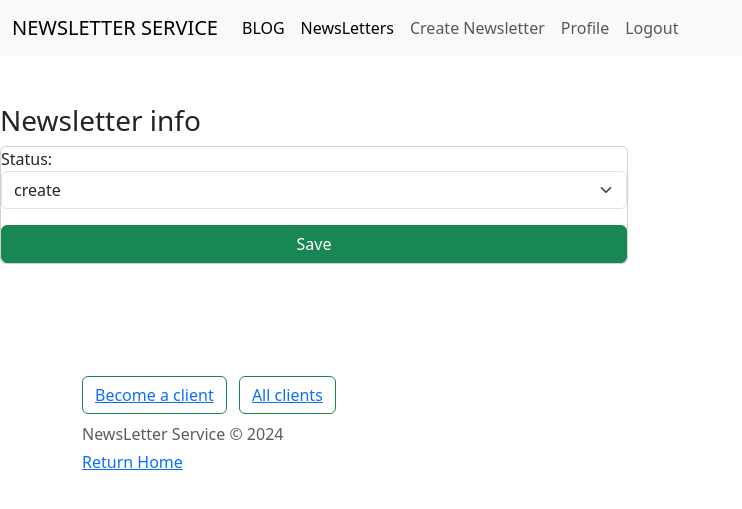
After one commit to GlebOhlopkov/newsletter_service, a Django app: page /newsletter__moderator_update/1/ in a window 1280 px wide. The commit adds this page. Shown: the top 509 px of the page, without its empty margins (0-742 px from the left). Run offline with Django 5.2, Linux system fonts and the light colour scheme; a user stored in the database is signed in; tables that the repository leaves empty hold one stand-in row (values such as "Sample post"); some libraries are stand-ins or nearby versions.

Commit message:
add moderator control panel, add cache pages

```diff
--- a/mailing/forms.py
+++ b/mailing/forms.py
@@ -35,3 +35,10 @@ class NewsletterForm(BootstrapFormStyleMixin, forms.ModelForm):
         model = Newsletter
         fields = ('theme_massage', 'text_massage', 'send_time_start',
                   'send_time_finish', 'period', 'status', 'clients',)
+
+
+class NewsletterModeratorForm(BootstrapFormStyleMixin, forms.ModelForm):
+
+    class Meta:
+        model = Newsletter
+        fields = ('status', )
--- a/mailing/templates/mailing/includes/inc_nav_bar.html
+++ b/mailing/templates/mailing/includes/inc_nav_bar.html
@@ -27,6 +27,10 @@
                 <li class="nav-item">
                     <a class="nav-link" href="{% url 'users:register' %}">Register</a>
                 {% endif %}
+                {% if user.role == 'Moderator' %}
+                <li class="nav-item">
+                    <a class="nav-link" href="{% url 'users:user_list' %}">All users</a>
+                {% endif %}
                 </li>
             </ul>
         </div>
--- a/mailing/templates/mailing/newsletter_list.html
+++ b/mailing/templates/mailing/newsletter_list.html
@@ -14,8 +14,13 @@
                     <h5 class="card-text">Last time send: {{newsletter.last_send_time}}</h5>
                     <p class="card-text"><small class="text-body-secondary">Created by:
                         {{newsletter.user|default:"Nobody"}} </small></p>
+                    {% if user.role == 'Moderator' %}
+                    <a href="{% url 'mailing:newsletter_moderator_update' pk=newsletter.pk %}" class="btn btn-primary" tabindex="-1"
+                       role="button" aria-disabled="true">Newsletter info</a>
+                    {% else %}
                     <a href="{% url 'mailing:newsletter_view' pk=newsletter.pk %}" class="btn btn-primary" tabindex="-1"
                        role="button" aria-disabled="true">Newsletter info</a>
+                    {% endif %}
                     <a href="{% url 'mailing:lognewsletter_list' pk=newsletter.pk %}" class="btn btn-secondary" tabindex="-1"
                        role="button" aria-disabled="true">Newsletter Log</a>
                 </div>
--- /dev/null
+++ b/mailing/templates/mailing/newsletter_moderator_form.html
@@ -0,0 +1,19 @@
+{% extends 'mailing/base.html' %}
+
+{% block content_block %}
+<div class="col-12">
+    <form class="row" method="post" enctype="multipart/form-data">
+        <div class="col-6">
+            <h3>Newsletter info</h3>
+            <div class="card mb-3">
+                {% csrf_token %}
+                {{ form.as_p }}
+                <button type="submit" class="btn btn-success">
+                    Save
+                </button>
+            </div>
+        </div>
+    </form>
+</div>
+
+{% endblock %}
--- a/mailing/urls.py
+++ b/mailing/urls.py
@@ -1,18 +1,22 @@
 from django.urls import path
+from django.views.decorators.cache import cache_page
 
 from mailing.views import NewsletterListView, NewsletterCreateView, NewsletterDetailView, NewsletterUpdateView, \
-    NewsletterDeleteView, ClientCreateView, ClientListView, LogNewsletterDetailView, LogNewsletterListView, HomeView
+    NewsletterDeleteView, ClientCreateView, ClientListView, LogNewsletterDetailView, LogNewsletterListView, HomeView, \
+    NewsletterModeratorUpdateView
 
 app_name = 'mailing'
 
 urlpatterns = [
-    path('', HomeView.as_view(), name='home'),
+    path('', cache_page(60)(HomeView.as_view()), name='home'),
     path('client_list', ClientListView.as_view(), name='client_list'),
     path('client_create', ClientCreateView.as_view(), name='client_create'),
     path('newsletter_list', NewsletterListView.as_view(), name='newsletter_list'),
     path('newsletter_create', NewsletterCreateView.as_view(), name='newsletter_create'),
-    path('newsletter/<int:pk>/', NewsletterDetailView.as_view(), name='newsletter_view'),
+    path('newsletter/<int:pk>/', cache_page(60)(NewsletterDetailView.as_view()), name='newsletter_view'),
     path('newsletter_update/<int:pk>/', NewsletterUpdateView.as_view(), name='newsletter_update'),
+    path('newsletter__moderator_update/<int:pk>/', NewsletterModeratorUpdateView.as_view(),
+         name='newsletter_moderator_update'),
     path('newsletter_delete/<int:pk>/', NewsletterDeleteView.as_view(), name='newsletter_delete'),
     path('lognewsletter/<int:pk>/', LogNewsletterDetailView.as_view(), name='lognewsletter_view'),
     path('lognewsletter/<int:pk>/', LogNewsletterListView.as_view(), name='lognewsletter_list')
--- a/mailing/views.py
+++ b/mailing/views.py
@@ -6,7 +6,7 @@ from django.views import View
 from django.views.generic import ListView, CreateView, UpdateView, DeleteView, DetailView
 
 from blog.models import Blog
-from mailing.forms import NewsletterForm, ClientForm
+from mailing.forms import NewsletterForm, ClientForm, NewsletterModeratorForm
 from mailing.models import Newsletter, Client, LogNewsletter
 
 from mailing.services import send_newsletter_now
@@ -62,6 +62,13 @@ class NewsletterUpdateView(LoginRequiredMixin, UpdateView):
         return self.object
 
 
+class NewsletterModeratorUpdateView(LoginRequiredMixin, UpdateView):
+    model = Newsletter
+    form_class = NewsletterModeratorForm
+    success_url = reverse_lazy('mailing:newsletter_list')
+    template_name = 'mailing/newsletter_moderator_form.html'
+
+
 class NewsletterDeleteView(LoginRequiredMixin, DeleteView):
     model = Newsletter
     success_url = reverse_lazy('mailing:newsletter_list')
--- a/users/urls.py
+++ b/users/urls.py
@@ -1,6 +1,7 @@
 from django.urls import path
 
-from users.views import LoginView, LogoutView, UserUpdateView, RegisterView, EmailConfirmView, UserConfirmEmailView
+from users.views import LoginView, LogoutView, UserUpdateView, RegisterView, EmailConfirmView, UserConfirmEmailView, \
+    UserModerList
 
 app_name = 'users'
 urlpatterns = [
@@ -10,4 +11,5 @@ urlpatterns = [
     path('register/', RegisterView.as_view(), name='register'),
     path('confirm_register/', EmailConfirmView.as_view(), name='confirm_register'),
     path('confirm_email/<str:uidb64>/<str:token>/', UserConfirmEmailView.as_view(), name='confirm_email'),
+    path('user_moder_list/', UserModerList.as_view(), name='user_list')
 ]
--- a/users/views.py
+++ b/users/views.py
@@ -11,7 +11,7 @@ from django.urls import reverse_lazy
 from django.utils.http import urlsafe_base64_encode, urlsafe_base64_decode
 from django.utils.encoding import force_bytes
 from django.views import View
-from django.views.generic import CreateView, UpdateView, TemplateView
+from django.views.generic import CreateView, UpdateView, TemplateView, ListView
 
 from users.forms import UserRegisterForm, UserForm
 from users.models import User
@@ -80,3 +80,7 @@ class UserUpdateView(LoginRequiredMixin, UpdateView):
 
     def get_object(self, queryset=None):
         return self.request.user
+
+
+class UserModerList(LoginRequiredMixin, ListView):
+    model = User
```
